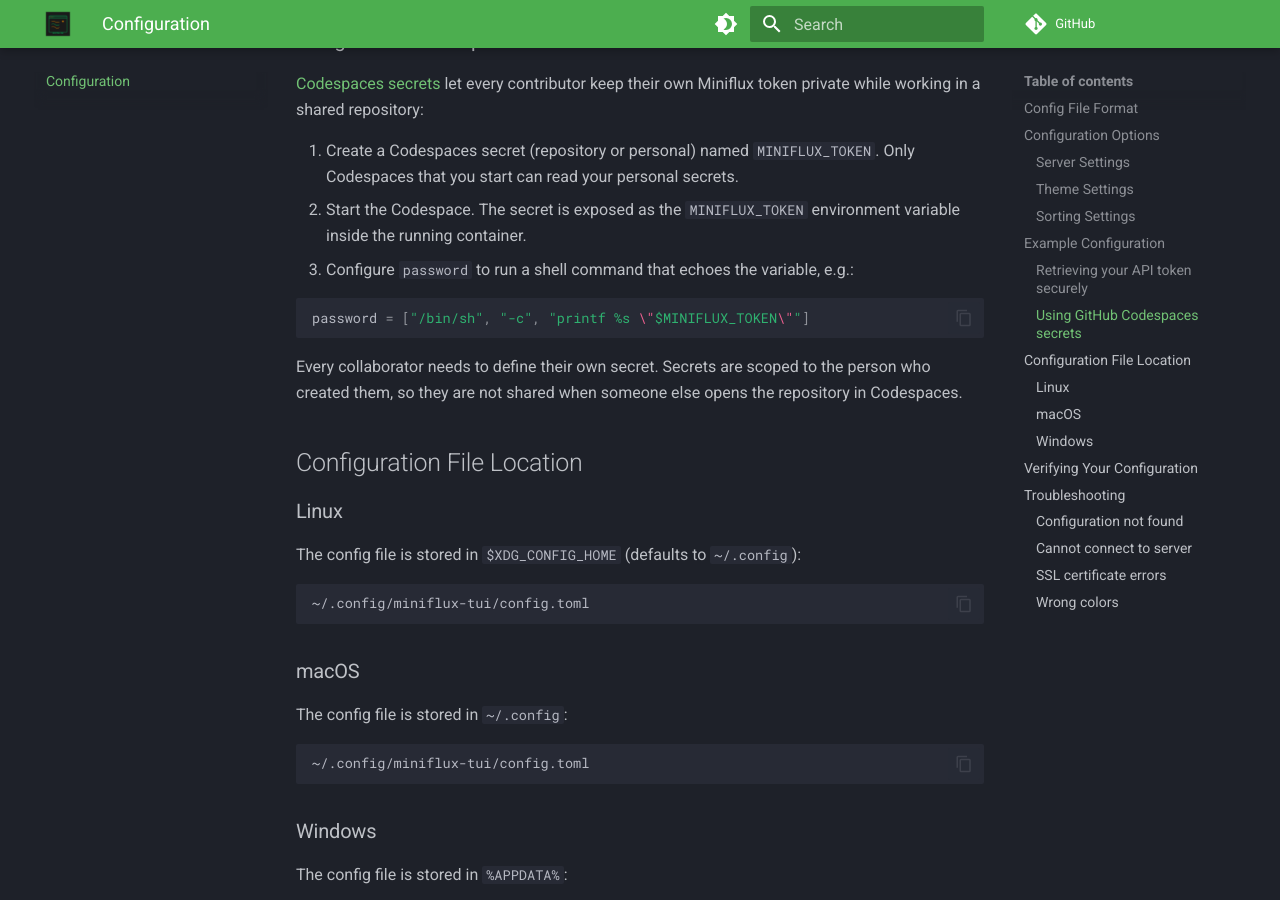
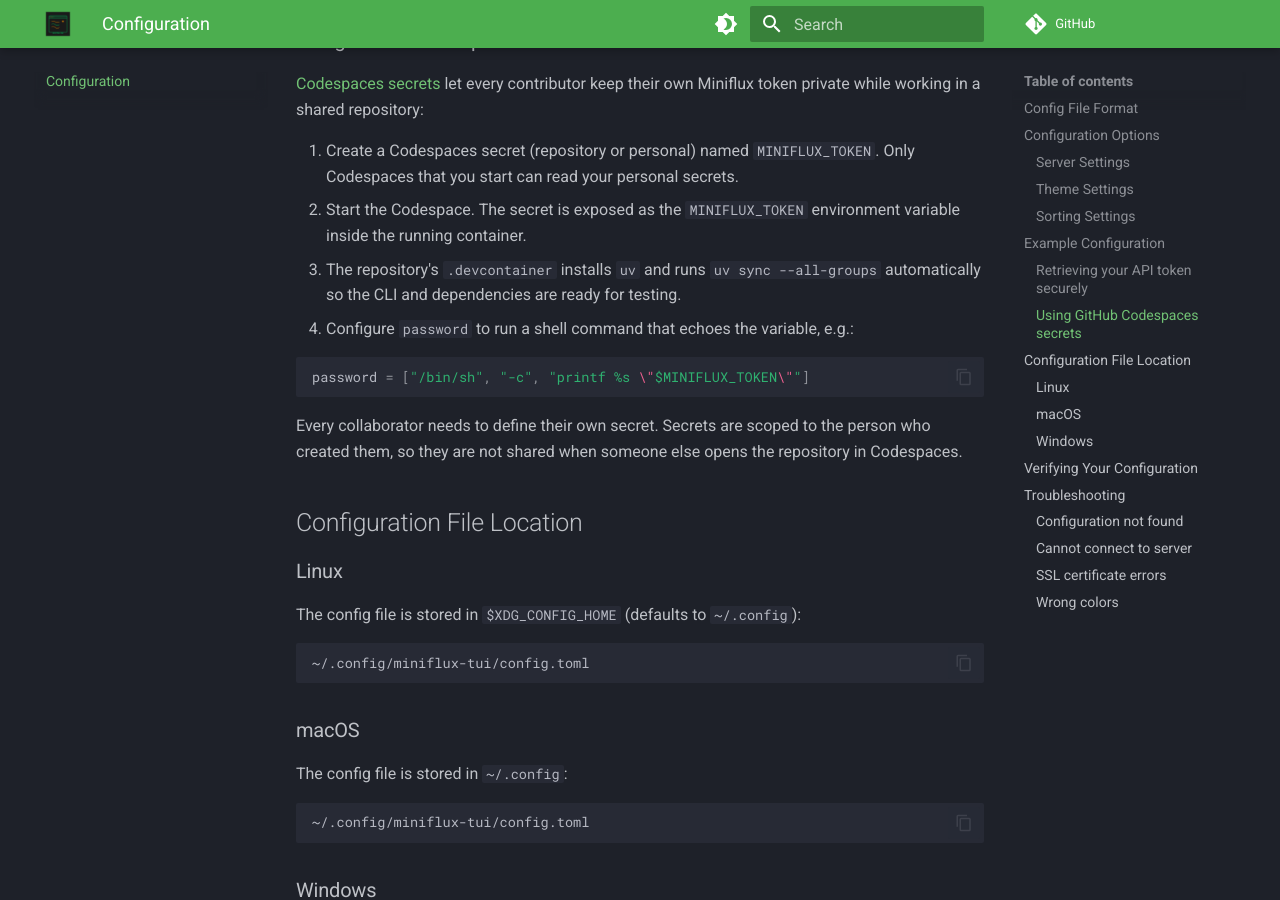
Before and after one commit to reuteras/miniflux-tui-py, an MkDocs documentation site: the page built from docs/configuration.md, in a window 1280 px wide and 900 px high, scrolled down 2083 px. Built offline with MkDocs 1.6.1 and Material for MkDocs 9.7.7, drawn with Linux system fonts in a browser that asks for light colours; comment, search, counter and statistics services are not loaded.

Commit message:
ci: add GitHub Codespaces devcontainer

````diff
--- a/docs/configuration.md
+++ b/docs/configuration.md
@@ -96,7 +96,9 @@
    Only Codespaces that you start can read your personal secrets.
 2. Start the Codespace. The secret is exposed as the `MINIFLUX_TOKEN`
    environment variable inside the running container.
-3. Configure `password` to run a shell command that echoes the variable, e.g.:
+3. The repository's `.devcontainer` installs `uv` and runs `uv sync --all-groups`
+   automatically so the CLI and dependencies are ready for testing.
+4. Configure `password` to run a shell command that echoes the variable, e.g.:
 
    ```toml
    password = ["/bin/sh", "-c", "printf %s \"$MINIFLUX_TOKEN\""]
````
Also changed, not shown: README.md (+16 -3 lines), 2 other files.
